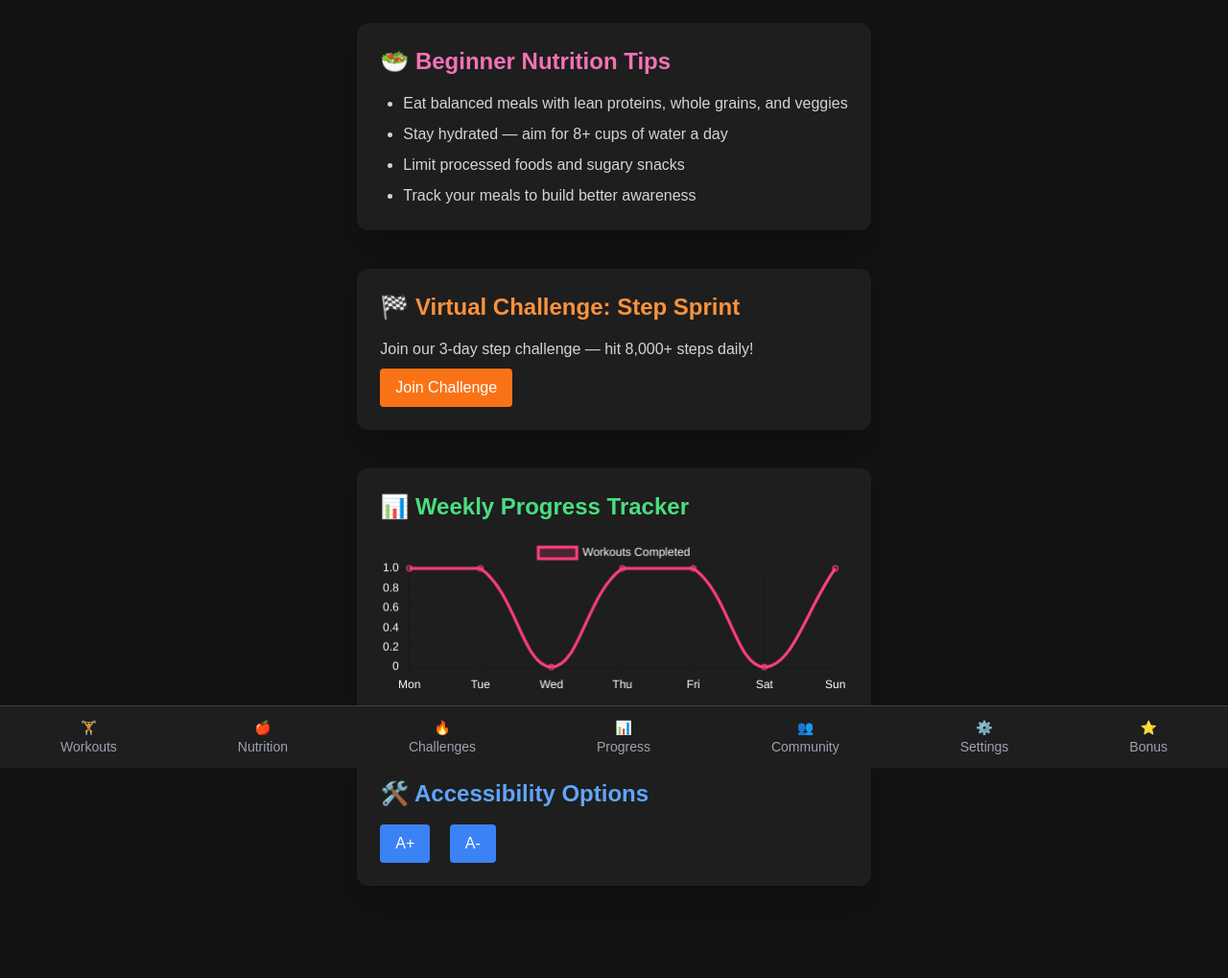
After one commit to thejeremy881/freshfit, a Flask app: page /bonus in a window 1280 px wide. The commit adds this page. Shown: the whole page at 96% size. Run offline with Flask 3, Linux system fonts and the light colour scheme; some libraries are stand-ins or nearby versions.

Commit message:
Making changes to fulfill the requirements for the bonus.

```diff
--- a/application/app.py
+++ b/application/app.py
@@ -73,5 +73,9 @@ def community():
 def settings():
     return render_template('settings.html')
 
+@app.route('/bonus')
+def bonus():
+    return render_template('bonus.html')
+
 if __name__ == '__main__':
     app.run(debug=True, port=5001)
--- /dev/null
+++ b/application/templates/bonus.html
@@ -0,0 +1,76 @@
+<!DOCTYPE html>
+<html lang="en">
+<head>
+  <meta charset="UTF-8" />
+  <meta name="viewport" content="width=device-width, initial-scale=1.0" />
+  <title>Bonus Features</title>
+  <link rel="stylesheet" href="{{ url_for('static', filename='css/style.css') }}" />
+  <script src="https://cdn.tailwindcss.com"></script>
+  <script src="https://cdn.jsdelivr.net/npm/chart.js"></script>
+</head>
+<body class="bg-[#121212] text-white p-6 pb-24">
+  <div class="max-w-3xl mx-auto space-y-10">
+    <section class="bg-[#1e1e1e] p-6 rounded-xl shadow-xl">
+      <h1 class="text-2xl font-bold mb-4 text-pink-400">🥗 Beginner Nutrition Tips</h1>
+      <ul class="list-disc ml-6 space-y-2 text-gray-300">
+        <li>Eat balanced meals with lean proteins, whole grains, and veggies</li>
+        <li>Stay hydrated — aim for 8+ cups of water a day</li>
+        <li>Limit processed foods and sugary snacks</li>
+        <li>Track your meals to build better awareness</li>
+      </ul>
+    </section>
+
+    <section class="bg-[#1e1e1e] p-6 rounded-xl shadow-xl">
+      <h2 class="text-2xl font-bold text-orange-400 mb-4">🏁 Virtual Challenge: Step Sprint</h2>
+      <p class="mb-2 text-gray-300">Join our 3-day step challenge — hit 8,000+ steps daily!</p>
+      <button class="bg-orange-500 hover:bg-orange-600 text-white py-2 px-4 rounded">Join Challenge</button>
+    </section>
+
+    <section class="bg-[#1e1e1e] p-6 rounded-xl shadow-xl">
+      <h2 class="text-2xl font-bold mb-4 text-green-400">📊 Weekly Progress Tracker</h2>
+      <canvas id="progressChart" height="100"></canvas>
+    </section>
+
+    <section class="bg-[#1e1e1e] p-6 rounded-xl shadow-xl">
+      <h2 class="text-2xl font-bold mb-4 text-blue-400">🛠️ Accessibility Options</h2>
+      <div class="space-x-4">
+        <button onclick="adjustFontSize(1)" class="bg-blue-500 hover:bg-blue-600 text-white px-4 py-2 rounded">A+</button>
+        <button onclick="adjustFontSize(-1)" class="bg-blue-500 hover:bg-blue-600 text-white px-4 py-2 rounded">A-</button>
+      </div>
+    </section>
+  </div>
+
+  {% include 'nav.html' %}
+
+  <script>
+    const ctx = document.getElementById('progressChart').getContext('2d');
+    new Chart(ctx, {
+      type: 'line',
+      data: {
+        labels: ['Mon', 'Tue', 'Wed', 'Thu', 'Fri', 'Sat', 'Sun'],
+        datasets: [{
+          label: 'Workouts Completed',
+          data: [1, 1, 0, 1, 1, 0, 1],
+          borderColor: '#ff4081',
+          backgroundColor: 'rgba(255, 64, 129, 0.2)',
+          tension: 0.4
+        }]
+      },
+      options: {
+        plugins: { legend: { labels: { color: 'white' } } },
+        scales: {
+          x: { ticks: { color: 'white' } },
+          y: { ticks: { color: 'white' }, beginAtZero: true }
+        }
+      }
+    });
+
+    function adjustFontSize(change) {
+      const body = document.body;
+      const style = window.getComputedStyle(body);
+      const currentSize = parseFloat(style.fontSize);
+      body.style.fontSize = (currentSize + change) + 'px';
+    }
+  </script>
+</body>
+</html>
--- a/application/templates/nav.html
+++ b/application/templates/nav.html
@@ -5,4 +5,5 @@
   <a href="{{ url_for('progress') }}" class="text-gray-400 hover:text-pink-400 text-center text-sm">📊<br />Progress</a>
   <a href="{{ url_for('community') }}" class="text-gray-400 hover:text-pink-400 text-center text-sm">👥<br />Community</a>
   <a href="{{ url_for('settings') }}" class="text-gray-400 hover:text-pink-400 text-center text-sm">⚙️<br />Settings</a>
+  <a href="{{ url_for('bonus') }}" class="text-gray-400 hover:text-pink-400 text-center text-sm">⭐<br />Bonus</a>
 </div>
```
Also changed, not shown: application/templates/community.html (+11 -11 lines).
